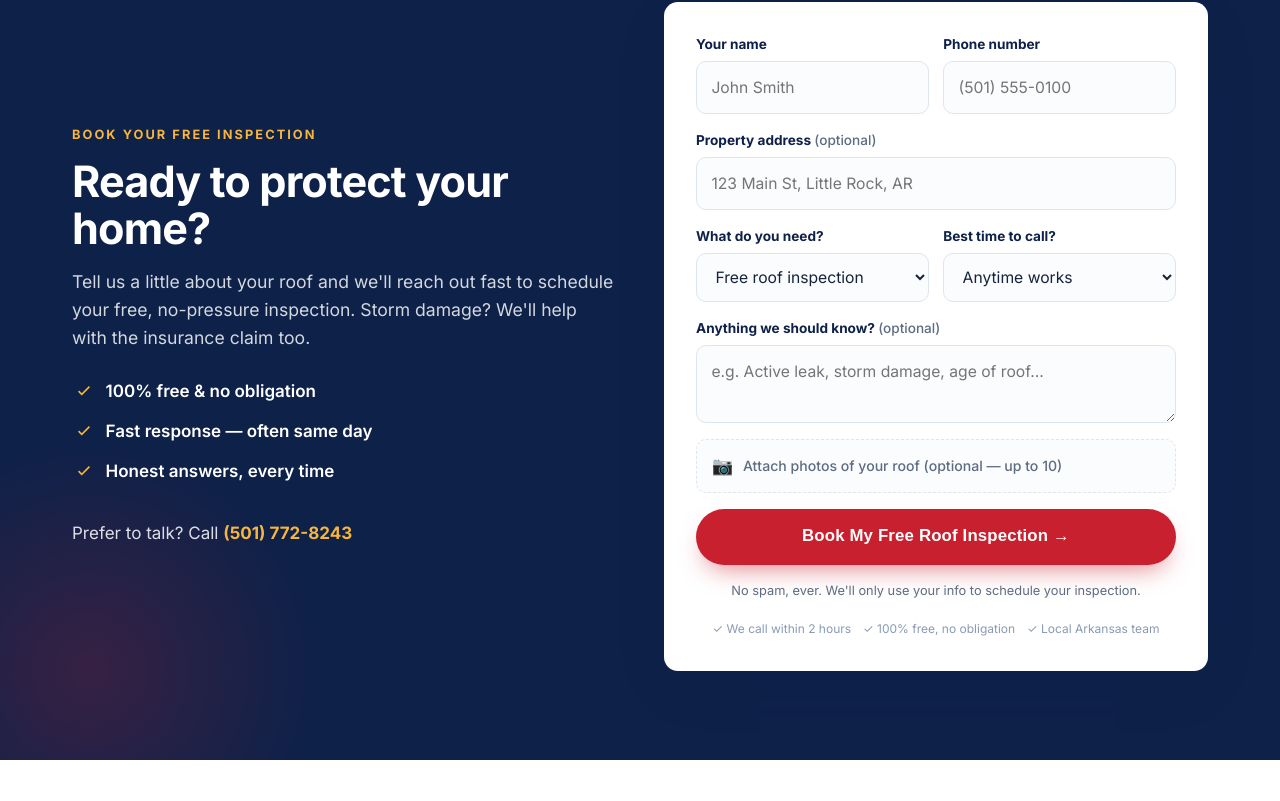
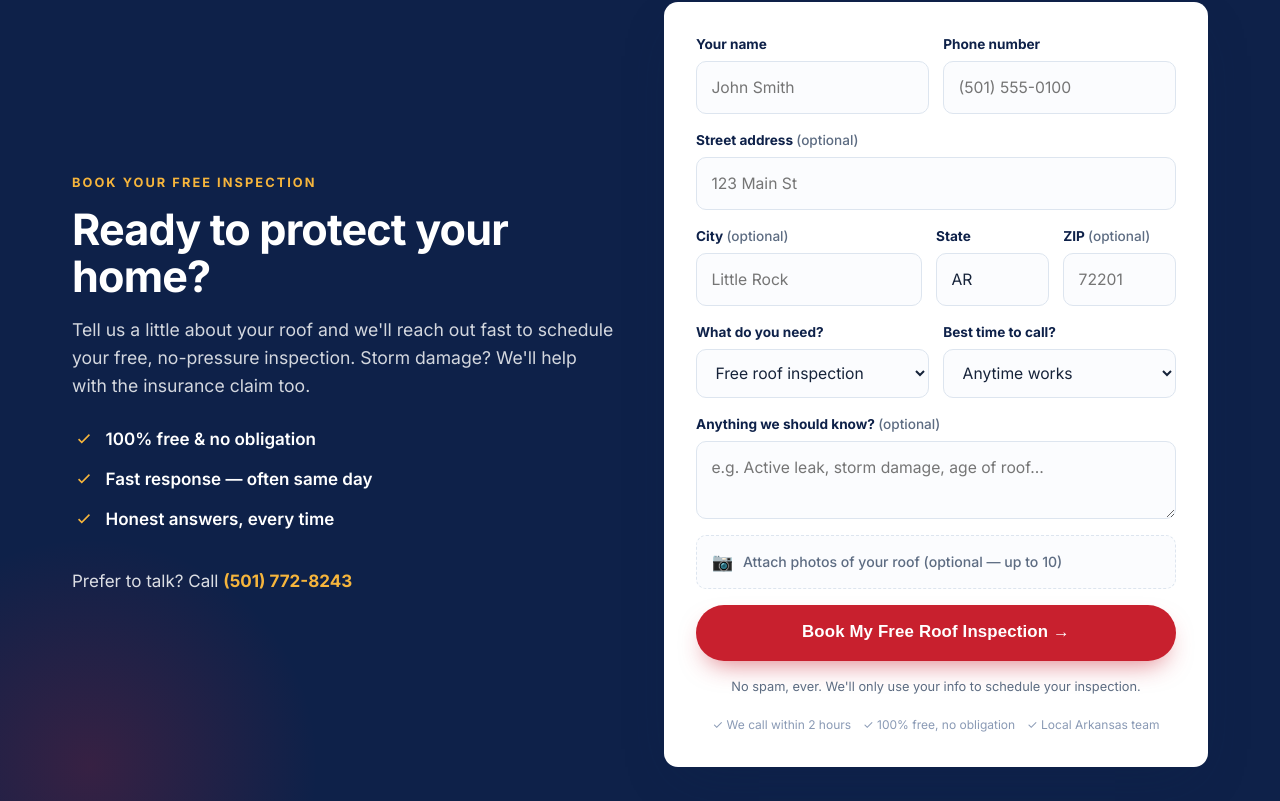
Before and after one commit to yoyore1/rooftop-heroes-roofing, a website: page index.html in a window 1280 px wide. Shown: the part 5779-6580 px from the top of the page. Drawn offline with Linux system fonts and the light colour scheme.

Commit message:
Split address into street, city, state, zip fields
Co-Authored-By: Claude Sonnet 4.6 <noreply@anthropic.com>

```diff
--- a/assets/css/styles.css
+++ b/assets/css/styles.css
@@ -240,8 +240,10 @@ p{margin:0}
 .photo-preview:empty{display:none}
 .photo-thumb{width:64px;height:64px;object-fit:cover;border-radius:8px;border:2px solid var(--line)}
 
+/* city / state / zip: city gets more space */
+.field-row--addr{grid-template-columns:2fr 1fr 1fr}
 /* field-row collapses to single column on mobile */
-@media(max-width:600px){.field-row{grid-template-columns:1fr}}
+@media(max-width:600px){.field-row,.field-row--addr{grid-template-columns:1fr}}
 
 /* ============================ FAQ ============================ */
 .faq{padding:clamp(3.5rem,7vw,6rem) 0}
--- a/index.html
+++ b/index.html
@@ -310,8 +310,22 @@
             </div>
           </div>
           <div class="field">
-            <label for="f-address">Property address <span>(optional)</span></label>
-            <input id="f-address" name="address" type="text" autocomplete="street-address" placeholder="123 Main St, Little Rock, AR">
+            <label for="f-address">Street address <span>(optional)</span></label>
+            <input id="f-address" name="address" type="text" autocomplete="street-address" placeholder="123 Main St">
+          </div>
+          <div class="field-row field-row--addr">
+            <div class="field">
+              <label for="f-city">City <span>(optional)</span></label>
+              <input id="f-city" name="city" type="text" autocomplete="address-level2" placeholder="Little Rock">
+            </div>
+            <div class="field">
+              <label for="f-state">State</label>
+              <input id="f-state" name="state" type="text" autocomplete="address-level1" placeholder="AR" maxlength="2" value="AR">
+            </div>
+            <div class="field">
+              <label for="f-zip">ZIP <span>(optional)</span></label>
+              <input id="f-zip" name="zip" type="text" autocomplete="postal-code" placeholder="72201" maxlength="10" inputmode="numeric">
+            </div>
           </div>
           <div class="field-row">
             <div class="field">
```
Also changed, not shown: api/estimate.js (+10 -1 lines).
